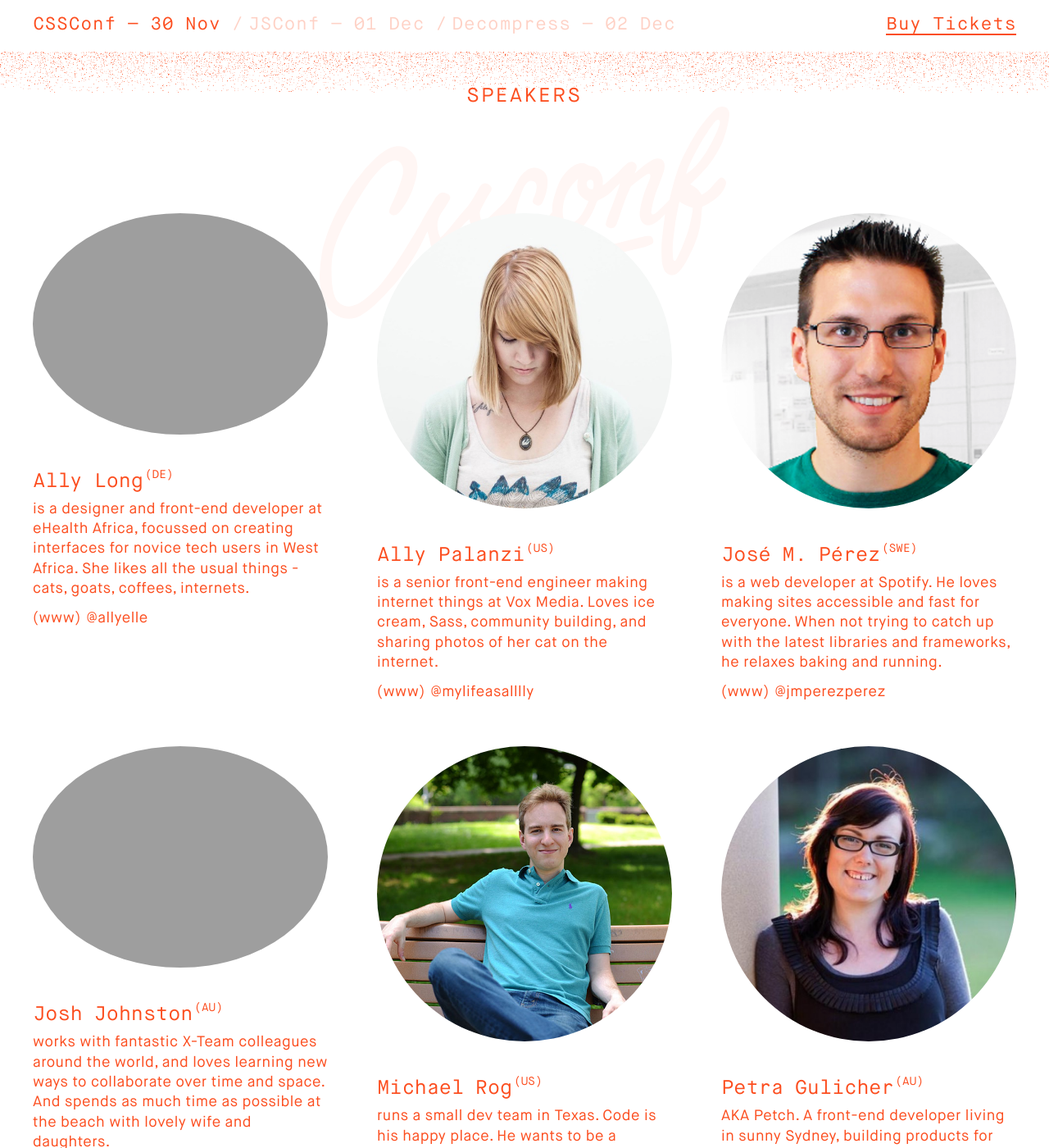
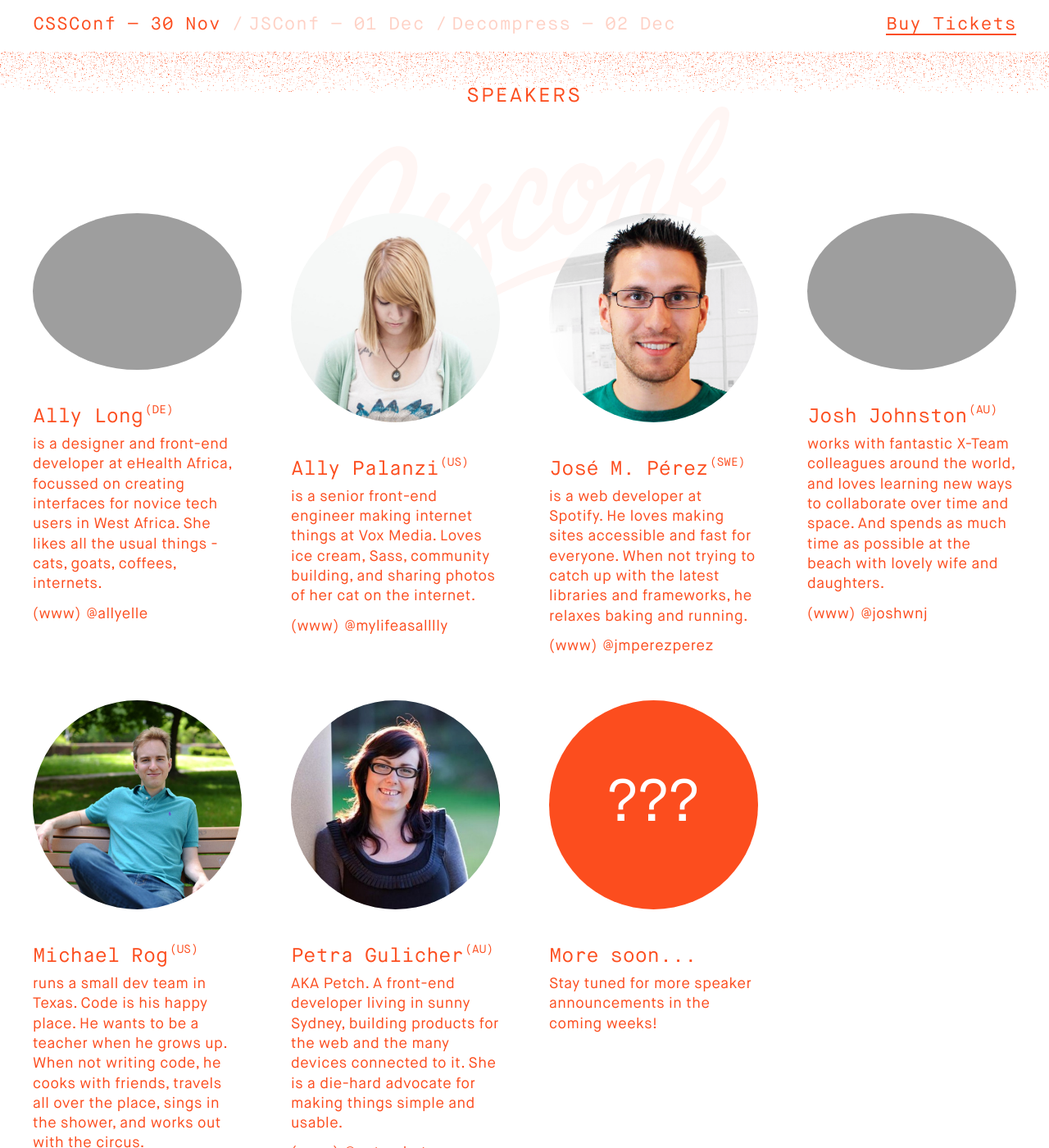
Before and after one commit to vsfest/2016.cssconf.com.au, a Jekyll site: the page built from index.html, in a window 1280 px wide and 1400 px high, scrolled down 881 px. Shown: the whole window at 82% size. Built offline with Jekyll 4.4.1, drawn with Linux system fonts in a browser that asks for light colours.

Commit message:
changed speakers to 1/4

```diff
--- a/_sass/_layout.scss
+++ b/_sass/_layout.scss
@@ -403,7 +403,7 @@
     box-sizing: border-box;
     margin-bottom: 4rem;
     padding: 0.5rem 0;
-    width: calc(100% * 1 / 3);
+    width: calc(100% * 1 / 4);
     @media screen and (max-width: $break-form) {
       width: calc(100% * 1 / 2);
     }
```
